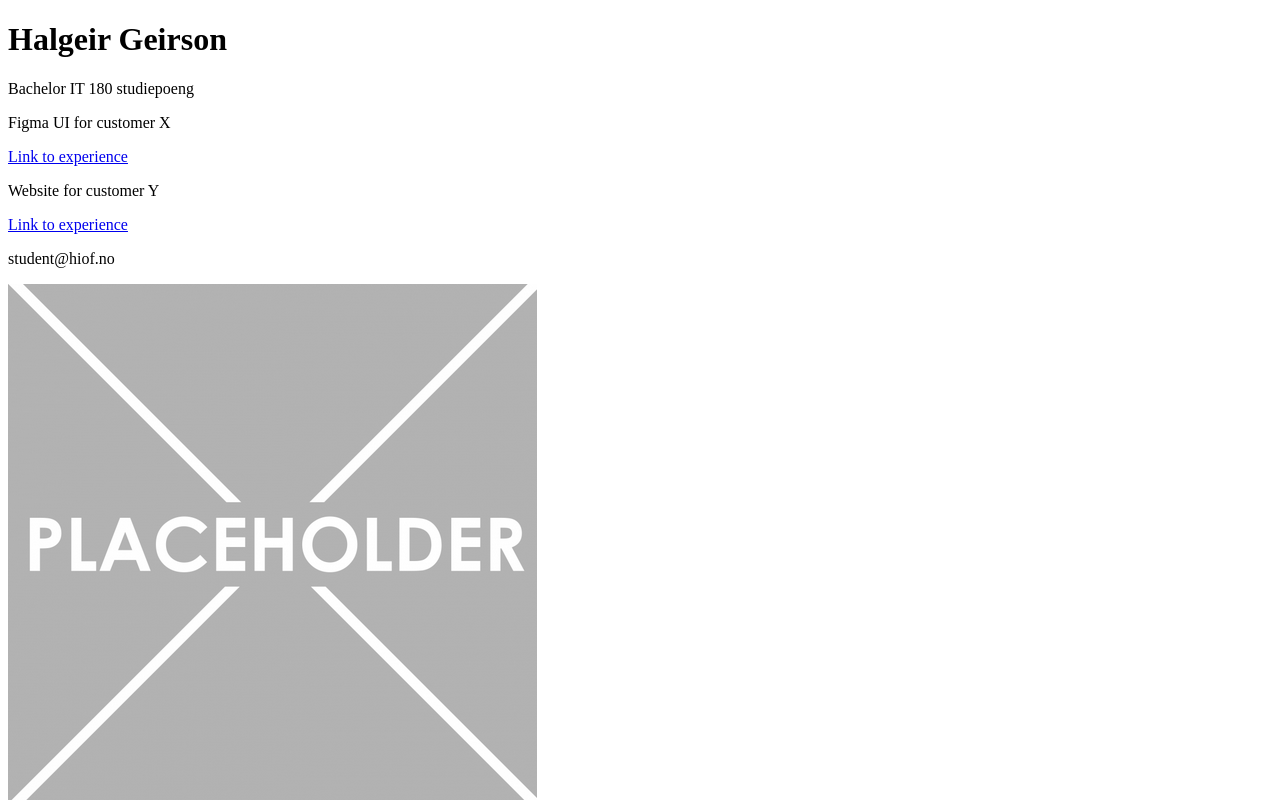
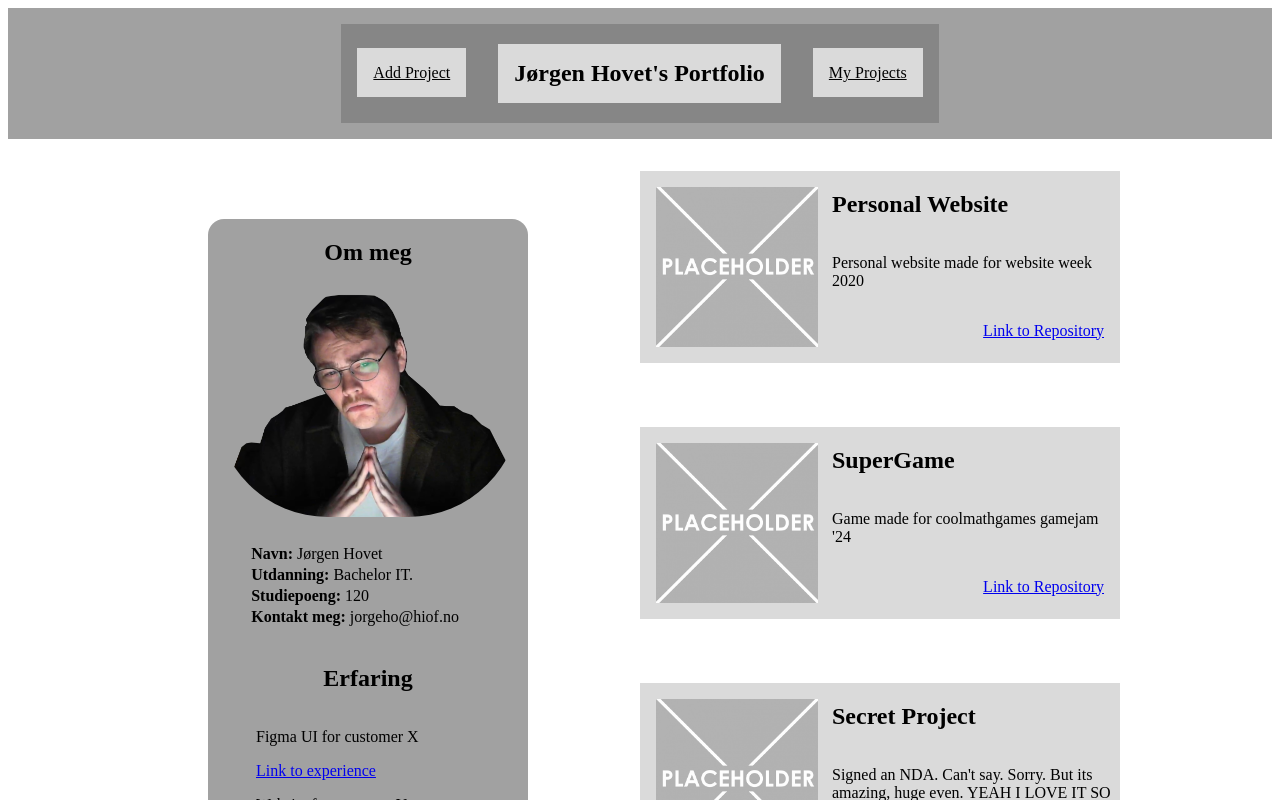
Before and after one commit to fiskesprell/webapps_2024, a React (Vite) app in the folder intro-react/: page / in a window 1280 px wide. Shown: the top 800 px of the page. Built offline with nearby package versions, Linux system fonts and the light colour scheme.

Commit message:
Added styling and aside.
Not strictly a part of the task (so far) but I felt the site needed styling before I could continue.

```diff
--- a/intro-react/src/App.tsx
+++ b/intro-react/src/App.tsx
@@ -1,16 +1,23 @@
+import './styles/style.css'
 import Header from './components/Header'
 import Experiences from './components/Experiences'
+import About from './components/About'
 import Contact from './components/Contact'
-import { ExperienceProps, ProjectProps } from './types/types'
+import { ExperienceProps, PersonalInfo, ProjectProps } from './types/types'
 import Projects from './components/Projects'
+import Footer from './components/Footer'
 
 
 function App() {
   // Test data
-  const student = 'Halgeir Geirson'
-  const degree = 'Bachelor IT'
-  const points = 180
-  const email = 'student@hiof.no'
+
+  let personalInfo: PersonalInfo = {
+      name: 'Jørgen Hovet',
+      contactEmail: 'jorgeho@hiof.no',
+      degree: 'Bachelor IT',
+      points: '120',
+      personalImageLink: 'src/images/profilePicture.png'
+  }
 
   let listOfExperiences: ExperienceProps[] = [
     {
@@ -36,18 +43,21 @@ function App() {
     },
     {
       title: "Secret Project",
-      description: "Signed an NDA. Can't say. Sorry. But its amazing, huge even.",
+      description: "Signed an NDA. Can't say. Sorry. But its amazing, huge even. YEAH I LOVE IT SO MUCH I HAVE TO WRITE EVEN MORE TEXT ABOUT IT TO SEE IT!! WOW!!! SO GOOD!!!!!",
       repoLink: "http://www.duckduckgo.com",
     }
   ]
 
   return (
-    <div>
-      <Header student={student} degree={degree} points={points} />
-      <Experiences listOfExperiences={listOfExperiences} />
-      <Contact email={email} />
-      <Projects listOfProjects={listOfProjects} />
-    </div>
+    <>
+      <Header name={personalInfo.name}/>
+      <main>
+        <About personalInfo={personalInfo} listOfExperiences={listOfExperiences}/>
+        {/*<Contact email={personalInfo.contactEmail} /> */}
+        <Projects listOfProjects={listOfProjects} />
+      </main>
+      <Footer contactEmail={personalInfo.contactEmail}/>
+    </>
   )
 }
 
--- /dev/null
+++ b/intro-react/src/components/About.tsx
@@ -0,0 +1,27 @@
+import { ExperienceProps, PersonalInfo } from "../types/types";
+import '../styles/style.css'
+import Experiences from "./Experiences";
+
+type AboutProps = {
+    personalInfo: PersonalInfo,
+    listOfExperiences: ExperienceProps[],
+};
+
+export default function About({ personalInfo, listOfExperiences }: AboutProps) {
+
+    return(
+        <aside className="aboutAside">
+            <h2>Om meg</h2>
+            <img src={personalInfo.personalImageLink} alt={personalInfo.name} id="aboutProfilePicture"/>
+
+            <ul>
+                <li><b>Navn:</b> {personalInfo.name}</li>
+                <li><b>Utdanning:</b> {personalInfo.degree}.</li>
+                <li><b>Studiepoeng:</b> {personalInfo.points}</li>
+                <li><b>Kontakt meg:</b> {personalInfo.contactEmail}</li>
+            </ul>
+            <h2>Erfaring</h2>
+            <Experiences listOfExperiences={listOfExperiences} />
+        </aside>
+    );
+}
--- /dev/null
+++ b/intro-react/src/components/Footer.tsx
@@ -0,0 +1,18 @@
+// Importer Style
+// import './styles/grid.css';
+
+type FooterProps = {
+    contactEmail: string
+}
+
+export default function Footer(props: FooterProps) {
+    const { contactEmail = "contactEmail" } = props;
+    return(
+        <footer>
+            <ul>
+                <li><p>Copyright: Jørgen Hovet 2024-2024</p></li>
+                <li><p>Contact: {contactEmail}</p></li>
+            </ul>
+        </footer>
+    );
+}
--- a/intro-react/src/components/Header.tsx
+++ b/intro-react/src/components/Header.tsx
@@ -1,19 +1,23 @@
 // Importer Style
 // import './styles/grid.css';
 
-type HeaderProps = {
-    student: string,
-    degree: string,
-    points: number
-};
+import { PersonalInfo } from "../types/types";
 
-export default function Student(props: AvatarProps) {
-    const { student = "student", degree = "degree", points = "points" } = props;
+interface HeaderProps {
+    name: string,
+  }
 
+export default function Student(props: HeaderProps) {
+    const { name = "name" } = props;
     return(
-        <div className="headerClass">
-            <h1>{student}</h1>
-            <p>{degree} {points} studiepoeng </p>
-        </div>
+        <header>
+            <nav>
+                <ul>
+                    <li><a href="#">Add Project</a></li>
+                    <li><h1>{name}'s Portfolio</h1></li>
+                    <li><a href="#">My Projects</a></li>
+                </ul>
+            </nav>
+        </header>
     );
 }
--- /dev/null
+++ b/intro-react/src/styles/style.css
@@ -0,0 +1,163 @@
+:root {
+    --light_gray_bg: rgb(218, 218, 218);
+    --middle_gray_bg: #a1a1a1;
+    --dark_gray_bg: rgb(134, 134, 134);
+  }
+
+header{
+    display: flex;
+    background-color: var(--middle_gray_bg);
+    justify-content: center;
+    ul{
+        display: flex;
+        list-style: none;
+        background-color: var(--dark_gray_bg);
+        justify-content: center;
+        align-items: center;
+        padding-left: 0px;
+
+        li{
+            margin-right: 1rem;
+            margin-left: 1rem;
+
+            a{
+                color: black;
+                padding: 1rem;
+                background-color: var(--light_gray_bg);
+            }
+
+            h1{
+                color: black;
+                padding: 1rem;
+                background-color: var(--light_gray_bg);
+            }
+        }
+    }
+}
+
+main{
+    display: flex;
+    justify-content: center;
+}
+
+
+body{
+    #projectsFormDiv{
+        display: flex;
+        justify-content: center;
+        form {
+            display: flex;
+            flex-direction: column;
+            width: 50rem;
+            margin: 3rem;
+            padding: 1rem;
+            background-color: var(--light_gray_bg);
+
+            #projectTitle{
+                max-width: 49rem;
+                min-width: 49rem;
+                margin-top: 0.5rem;
+                margin-bottom: 0.5rem;
+            }
+            #projectDescription{
+                min-height: 5rem;
+                max-width: 49rem;
+                min-width: 49rem;
+                margin-top: 0.5rem;
+                margin-bottom: 0.5rem;
+            }
+
+
+            div{
+                display: flex;
+                #projectsFormLeftSide{
+                    display: flex;
+                    flex-direction: column;
+                    #projectRepoLink{
+                        width: 35rem;
+                        margin-bottom: 0.5rem;
+                    }
+                    #projectImageLink{
+                        width: 35rem;
+                        margin-bottom: 0.5rem;
+                    }
+                }
+            }
+        }
+    }
+    #projectsFormSubmitBtn{
+        width: 13rem;
+        height: 4.5rem;
+        margin-top: 1rem;
+        margin-left: 1rem;
+    }
+    article{
+        display: flex;
+        justify-content: center;
+        padding: 2rem;
+
+        .articleDiv{
+            display: flex;
+            background-color: var(--light_gray_bg);
+            width: 30rem;
+        }
+
+        .articleImageDiv{
+            display:flex;
+            height: 10rem;
+            width: 10rem;
+            padding: 1rem;
+        }
+        .articleDataDiv{
+            display:flex;
+            flex-direction: column;
+            a{
+                align-self: flex-end;
+                margin: 1rem;
+            }
+        }
+    }
+
+}
+
+footer{
+    display: flex;
+    background-color: var(--middle_gray_bg);
+    justify-content: center;
+    ul{
+        list-style: none;
+        padding-left: 0px;
+    }
+}
+
+aside{
+    display: flex;
+    flex-direction: column;
+    background-color: var(--middle_gray_bg);
+    margin: 5rem;
+    border-radius: 1rem;
+
+    h2{
+        align-self: center;
+    }
+
+    #aboutProfilePicture{
+        max-width: 19rem;
+        height: auto;
+        margin: 0.5rem;
+        border-radius: 10rem;
+    }
+
+    .singleExperience{
+        margin-left: 3rem;
+        margin-right: 3rem;
+    }
+
+    ul{
+        list-style: none;
+        li {
+            margin: 0.2rem;
+        }
+    }
+
+}
```
Also changed, not shown: intro-react/src/types/types.ts (+8 -0 lines), intro-react/src/images/profilePicture.png (added).
